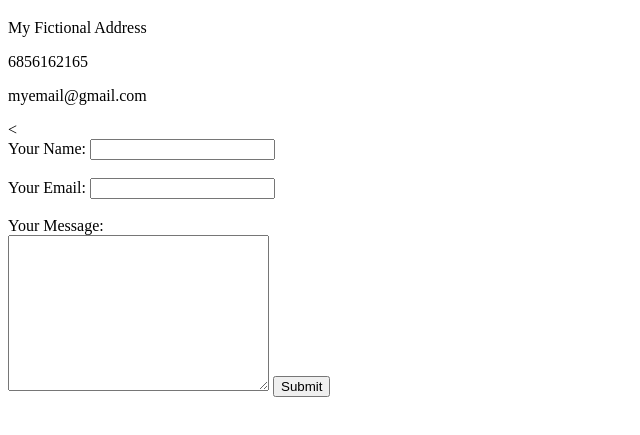
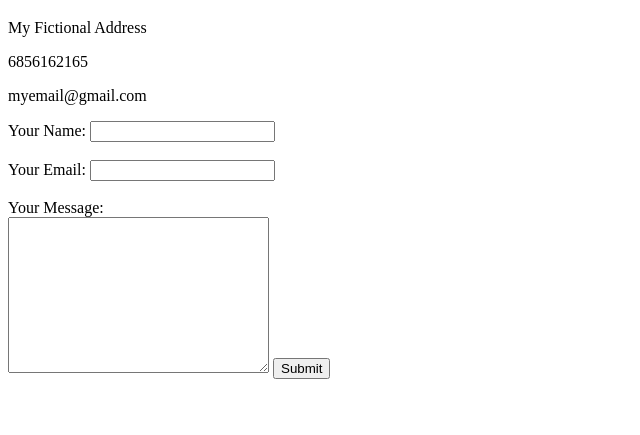
Before and after one commit to BorisEdison/Basic-HTML-CV, a plain HTML site: page Contact-me.html in a window 1280 px wide. Shown: the part 61-496 px from the top of the page, without its empty margins (0-640 px from the left). Drawn offline with Linux system fonts and the light colour scheme.

Commit message:
Update Contact-me.html

```diff
--- a/Contact-me.html
+++ b/Contact-me.html
@@ -10,7 +10,7 @@
     <p>6856162165</p>
     <p>myemail@gmail.com</p>
 
-    <<form class="" action="mailto:myemail@gmail.com" method="post" enctype="text/plain">
+     <form class="" action="mailto:myemail@gmail.com" method="post" enctype="text/plain">
       <label>Your Name:</label>
       <input type="text" name="Your Name" value=""><br /><br>
       <label>Your Email:</label>
```
